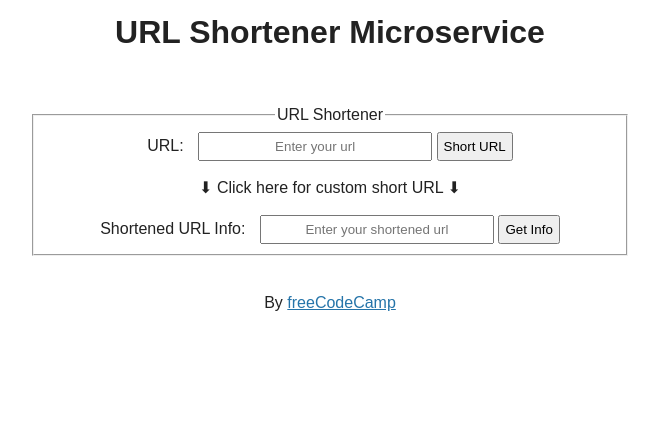
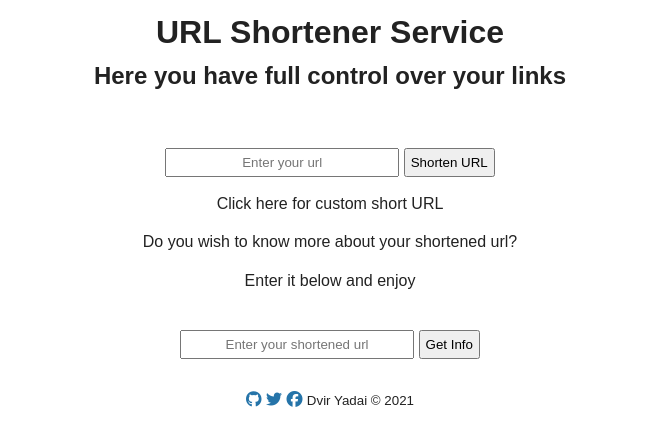
Before and after one commit to DvirYadai/Url-Shortener-Project, a website: page views/index.html in a window 1280 px wide. Shown: the whole page, without its empty margins (310-969 px from the left). Drawn offline with nearby package versions, Linux system fonts and the light colour scheme; files that its build step writes are made by us from their sources.

Commit message:
adding more elements to the html
also:
1) adding font awesome and google fonts links.
2) adding error divs.
3) adding footer with links

```diff
--- a/views/index.html
+++ b/views/index.html
@@ -4,34 +4,48 @@
   <head>
     <title>URL Shortener</title>
     <link rel="icon" type="image/png" href="../public/favicon.ico" />
+    <link rel="preconnect" href="https://fonts.gstatic.com">
+    <script src="https://kit.fontawesome.com/16662469fc.js" crossorigin="anonymous"></script>
+    <link href="https://fonts.googleapis.com/css2?family=Montserrat&display=swap" rel="stylesheet">
     <link href="./public/style.css" rel="stylesheet" type="text/css" />
     <script src="https://unpkg.com/axios/dist/axios.min.js"></script>
   </head>
 
   <body>
-    <h1>URL Shortener Microservice</h1>
+    <header>
+      <h1>URL Shortener Service</h1>
+      <h2>Here you have full control over your links</h2>
+    </header>
     <main>
-      <section>
+        <div id="statistic" hidden = "true">
+          <i class="fas fa-times" onclick="hideStatistic()"></i>
+          <p id="creation-time"></p>
+          <p id="original-url"></p>
+          <p id="redirect-count"></p>
+          <p id="shorturl-id"></p>
+        </div>
         <form id="form">
-          <fieldset>
-            <legend>URL Shortener</legend>
-            <label for="url_input">URL:</label>
             <input
               id="url_input"
               type="text"
               name="url"
               placeholder="Enter your url"
             />
-            <input id="url-submit-button" type="submit" value="Short URL"/>
-            <p onclick="showInput()">⬇ Click here for custom short URL ⬇</p>
+            <input id="url-submit-button" type="submit" value="Shorten URL"/>
+            <p id="new-short-url" hidden = "true">Your Short Url: <a id="short-url-anchor" href=""></a></p>
+            <div id="error-url" hidden = "true"></div>
+            <p id="custom-url" onclick="showInput()">Click here for custom short URL</p>
             <input
               id="shortened_url_input_option"
               type="text"
               name="short-url-option"
-              placeholder="Enter your custom shortened url"
+              placeholder="Enter your custom short url"
               hidden = "true"
             />
-            <label for="shortened_url_input">Shortened URL Info:</label>
+            <div id="error-new-shortened-url" hidden = "true"></div>
+            <p id="first-p">Do you wish to know more about your shortened url?</p>
+            <p>Enter it below and enjoy</p>
+            <br>
             <input
               id="shortened_url_input"
               type="text"
@@ -39,12 +53,14 @@
               placeholder="Enter your shortened url"
             />
             <input id="shortened-submit-button" type="submit" value="Get Info" />
-          </fieldset>
+            <div id="error-shortened-url" hidden = "true"></div>
         </form>
-      </section>
     </main>
     <footer>
-      <p>By <a href="https://www.freecodecamp.org/">freeCodeCamp</a></p>
+      <a href="https://github.com/DvirYadai?tab=overview&from=2021-01-01&to=2021-01-13" target="_blank"><i class="fab fa-github"></i></a>
+      <a href="https://twitter.com/YadaiDvir" target="_blank"><i class="fab fa-twitter"></i></a>
+      <a href="https://www.facebook.com/dvir.yadai.3" target="_blank"><i class="fab fa-facebook"></i></a>
+      <small>Dvir Yadai © 2021</small>
     </footer>
     <script src="../public/main.js"></script>
   </body>
```
